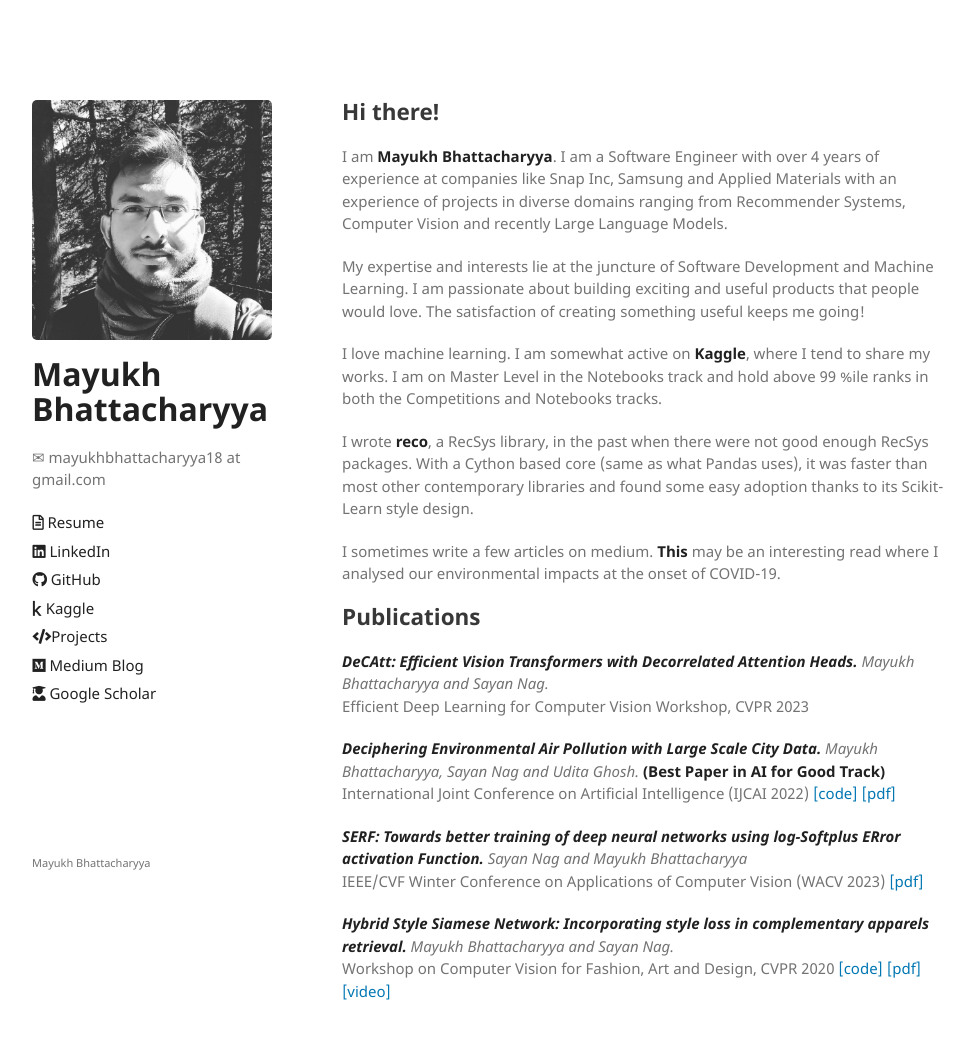
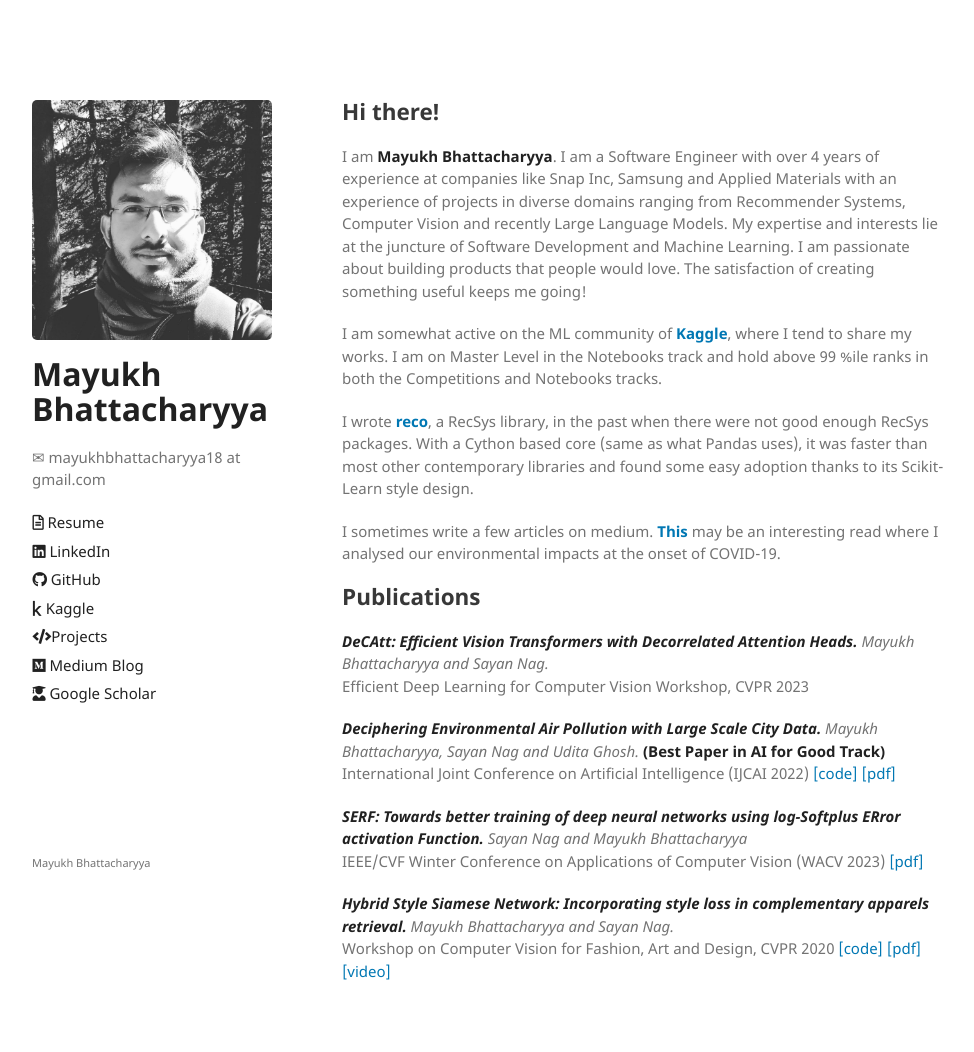
Before and after one commit to mayukh18/mayukh18.github.io, a Jekyll site: the page built from index.md, in a window 1280 px wide. Shown: the whole page, without its empty margins (118-1092 px from the left). Built offline with Jekyll 4.4.1, drawn with Linux system fonts in a browser that asks for light colours; the repository's description, which GitHub fills in, is left out.

Commit message:
Update index.md

```diff
--- a/index.md
+++ b/index.md
@@ -7,20 +7,18 @@ title: Mayukh Bhattacharyya
 
 I am **Mayukh Bhattacharyya**. I am a Software Engineer with over 4 years of experience at companies like
 Snap Inc, Samsung and Applied Materials with an experience of projects in diverse domains ranging from
-Recommender Systems, Computer Vision and recently Large Language Models.
+Recommender Systems, Computer Vision and recently Large Language Models. My expertise and interests lie at the
+juncture of Software Development and Machine Learning. I am passionate about building products
+that people would love. The satisfaction of creating something useful keeps me going!
 
-My expertise and interests lie at the juncture of Software Development and Machine Learning.
-I am passionate about building exciting and useful products that people would love.
-The satisfaction of creating something useful keeps me going!
-
-I love machine learning. I am somewhat active on [**Kaggle**](https://www.kaggle.com/mayukh18), where I tend to share my works.
+I am somewhat active on the ML community of **[Kaggle](https://www.kaggle.com/mayukh18)**, where I tend to share my works.
 I am on Master Level in the Notebooks track and hold above 99 %ile ranks in both the Competitions and Notebooks tracks.
 
-I wrote [**reco**](https://github.com/mayukh18/reco), a RecSys library, in the past when there were not good enough RecSys packages.
+I wrote **[reco](https://github.com/mayukh18/reco)**, a RecSys library, in the past when there were not good enough RecSys packages.
 With a Cython based core (same as what Pandas uses), it was faster than most other contemporary libraries and found some easy adoption
 thanks to its Scikit-Learn style design.
 
-I sometimes write a few articles on medium. [**This**](https://towardsdatascience.com/assessing-the-impact-of-the-coronavirus-lockdown-on-our-environment-through-data-2905535da51e)
+I sometimes write a few articles on medium. **[This](https://towardsdatascience.com/assessing-the-impact-of-the-coronavirus-lockdown-on-our-environment-through-data-2905535da51e)**
  may be an interesting read where I analysed our environmental impacts at the onset of COVID-19.
 
 ## Publications
```
